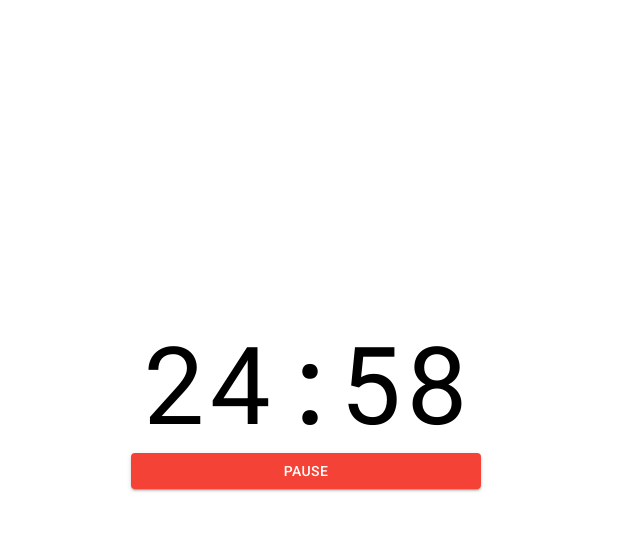
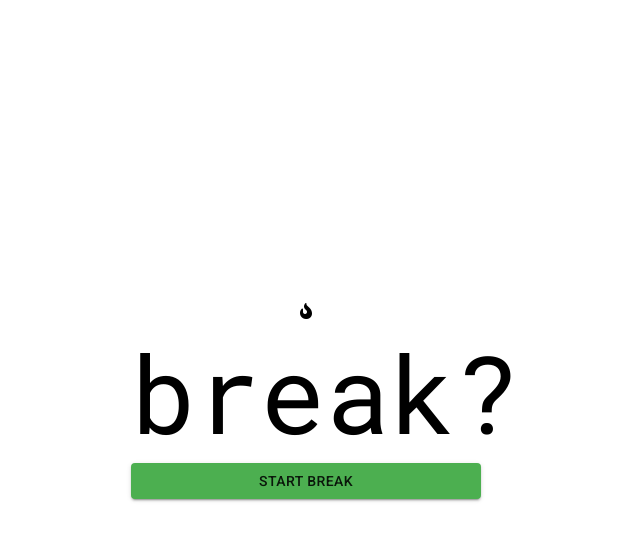
Before and after one commit to drewkiimon/think-straight, a React (Create React App) app: page / in a window 1280 px wide. Both pictures are taken after a click on the button "START". Shown: the top 540 px of the page, without its empty margins (334-974 px from the left). Built offline with nearby package versions, Linux system fonts and the light colour scheme; the HTML template or start-up script is replaced by a standard one.

Commit message:
Testing still; added fire icon

```diff
--- a/src/components/Timer.js
+++ b/src/components/Timer.js
@@ -53,7 +53,8 @@ class Timer extends Component {
 
 		if (
 			this.state.onShortBreak &&
-			this.state.current === Constants.SHORT_BREAK_LENGTH
+			this.state.current === 2
+			// this.state.current === Constants.SHORT_BREAK_LENGTH
 		) {
 			this.playAlarm();
 
@@ -102,7 +103,8 @@ class Timer extends Component {
 		} else if (
 			!this.state.onShortBreak &&
 			!this.state.onLongBreak &&
-			this.state.current === this.state.pomodoroLength
+			this.state.current === 2
+			// this.state.current === this.state.pomodoroLength
 		) {
 			this.playAlarm();
 
@@ -181,9 +183,18 @@ class Timer extends Component {
 	}
 
 	render() {
+		var streaks = [];
+
+		// this keeps happening with each timer tick
+		for (var streak = 0; streak < this.state.completedPomodoros; streak ++) {
+			streaks.push(<i key={streak} className="fas fa-fire-alt"></i>);
+		}
+
 		return (
 			<div className='timer'>
 				<audio id='audio' src='./done.mp3' type='audio/mpeg'></audio>
+
+				{streaks}
 
 				<div className='timer-holder'>
 					{this.state.readyForBreak
```
